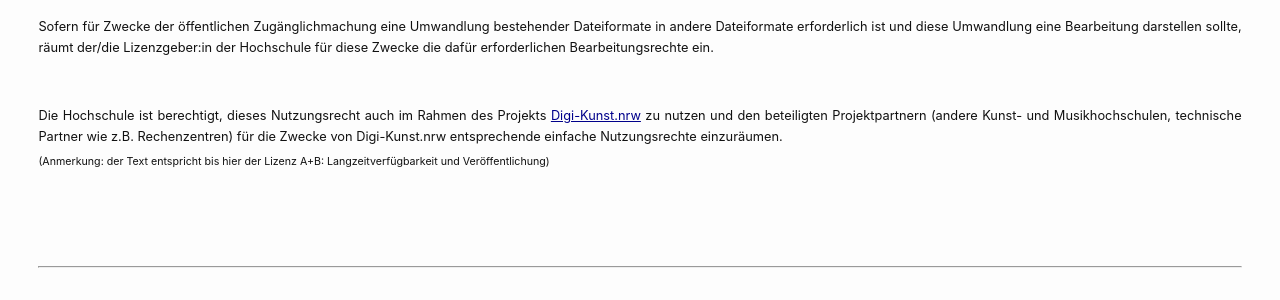
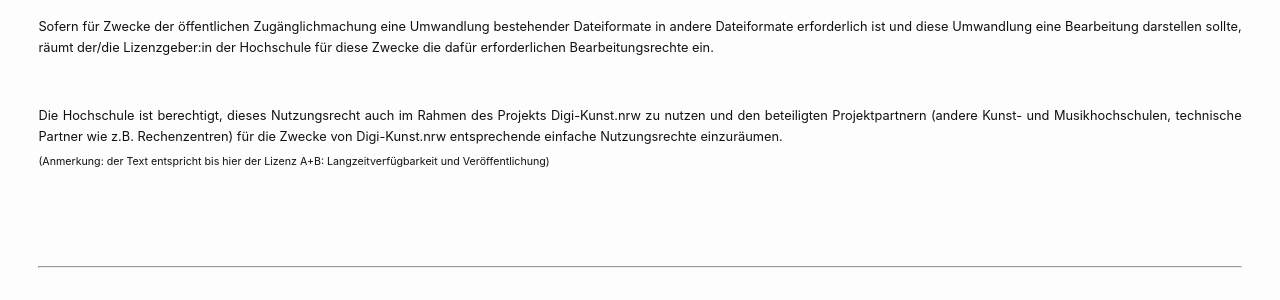
Before and after one commit to ottjannik/digi-kunst.github.io, a Jekyll site: the page built from ressourcen/lizenzen/digi-kunst-a+b+c-1.0-entwurf.markdown, in a window 1280 px wide. Shown: the part 1004-1304 px from the top of the page. Built offline with Jekyll 4.4.1, drawn with Linux system fonts in a browser that asks for light colours; a script that is not in the unit is left out; some of the changed lines change nothing that is shown.

Commit message:
noch einmal: Link entfernt, da Hauptseite noch nicht da

```diff
--- a/ressourcen/lizenzen/digi-kunst-a+b+c-1.0-entwurf.markdown
+++ b/ressourcen/lizenzen/digi-kunst-a+b+c-1.0-entwurf.markdown
@@ -20,7 +20,7 @@
 
 Sofern für Zwecke der öffentlichen Zugänglichmachung eine Umwandlung bestehender Dateiformate in andere Dateiformate erforderlich ist und diese Umwandlung eine Bearbeitung darstellen sollte, räumt der/die Lizenzgeber:in der Hochschule für diese Zwecke die dafür erforderlichen Bearbeitungsrechte ein.
 
-Die Hochschule ist berechtigt, dieses Nutzungsrecht auch im Rahmen des Projekts [Digi-Kunst.nrw](https://www.digi-kunst.nrw/) zu nutzen und den beteiligten Projektpartnern (andere Kunst- und Musikhochschulen, technische Partner wie z.B. Rechenzentren) für die Zwecke von Digi-Kunst.nrw entsprechende einfache Nutzungsrechte einzuräumen. \
+Die Hochschule ist berechtigt, dieses Nutzungsrecht auch im Rahmen des Projekts Digi-Kunst.nrw zu nutzen und den beteiligten Projektpartnern (andere Kunst- und Musikhochschulen, technische Partner wie z.B. Rechenzentren) für die Zwecke von Digi-Kunst.nrw entsprechende einfache Nutzungsrechte einzuräumen. \
 <sub>(Anmerkung: der Text entspricht bis hier der Lizenz A+B: Langzeitverfügbarkeit und Veröffentlichung)</sub>
 
 ----
```
